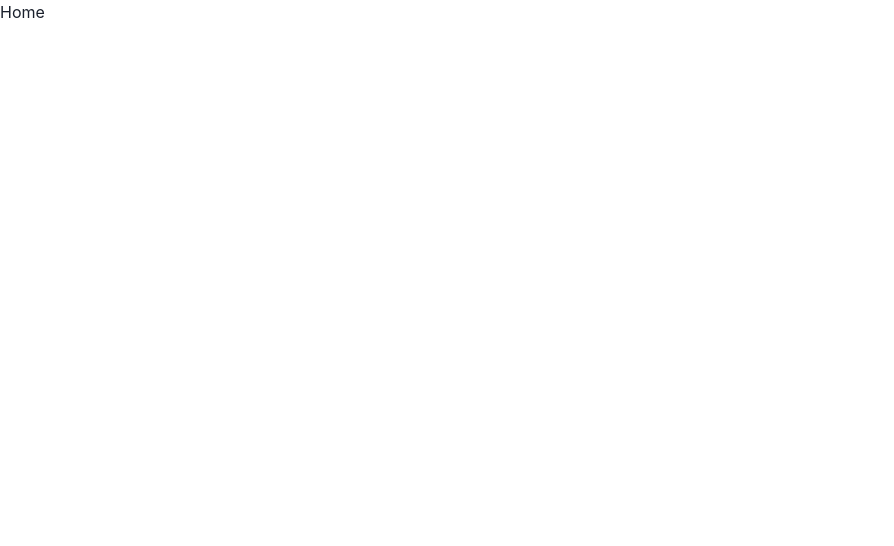
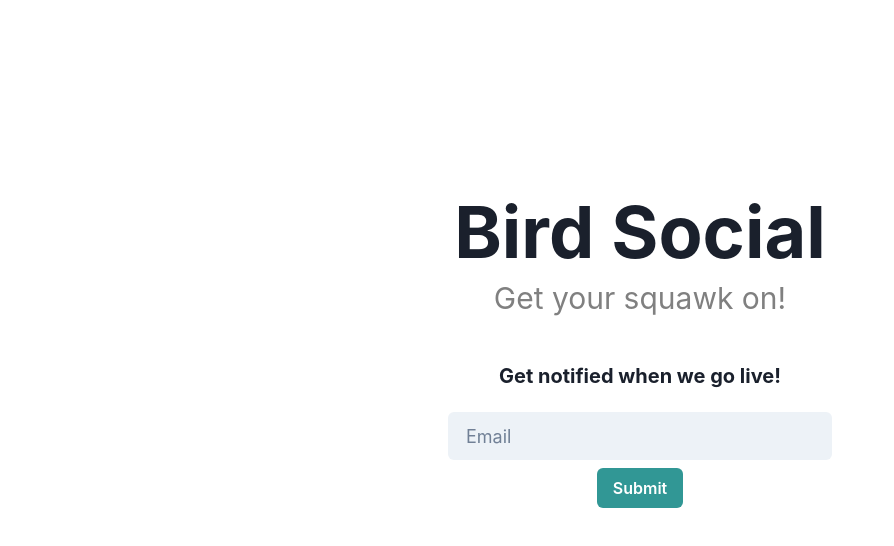
Before and after one commit to Name-Not-Included-Studios/bird-web, a Next.js app: page / in a window 1280 px wide. Shown: the top 546 px of the page, without its empty margins (0-894 px from the left). Built offline with nearby package versions, Linux system fonts and the light colour scheme.

Commit message:
feat(global): add landing page

```diff
--- /dev/null
+++ b/lib/mongo.ts
@@ -0,0 +1,32 @@
+import { Db, MongoClient } from 'mongodb';
+
+const MONGODB_URI = process.env.MONGODB_URI || "";
+const DB_NAME = process.env.DB_NAME || "";
+
+if (!MONGODB_URI || !DB_NAME) {
+	throw new Error("Add db vars to .env");
+}
+
+let cachedClient: MongoClient;
+let cachedDb: Db;
+
+export const connect = async () => {
+	if (cachedClient && cachedDb) {
+		return {
+			client: cachedClient,
+			db: cachedDb,
+		};
+	}
+
+	let client = new MongoClient(MONGODB_URI);
+	await client.connect();
+	let db = client.db(DB_NAME);
+
+	cachedClient = client;
+	cachedDb = db;
+
+	return {
+		client: cachedClient,
+		db: cachedDb,
+	};
+};
--- a/package.json
+++ b/package.json
@@ -17,16 +17,19 @@
 		"@types/node": "18.11.9",
 		"@types/react": "^18.0.25",
 		"@types/react-dom": "18.0.9",
+		"class-validator": "^0.13.2",
 		"eslint": "8.27.0",
 		"eslint-config-next": "13.0.3",
 		"formik": "^2.2.9",
 		"framer-motion": "^6",
+		"mongodb": "^4.12.1",
 		"next": "13.0.3",
 		"react": "18.2.0",
 		"react-dom": "18.2.0",
 		"react-icons": "^4.6.0",
 		"react-share": "^4.4.1",
-		"typescript": "4.9.3"
+		"typescript": "4.9.3",
+		"zod": "^3.19.1"
 	},
 	"devDependencies": {
 		"cz-conventional-changelog": "3.3.0"
--- /dev/null
+++ b/pages/api/email.ts
@@ -0,0 +1,43 @@
+import { NextApiRequest, NextApiResponse } from 'next';
+import { z } from 'zod';
+
+import { connect } from '../../lib/mongo';
+
+interface Body {
+	email: string;
+}
+
+const schema = z.object({
+	email: z.string().email(),
+});
+
+export default async function handler(
+	req: NextApiRequest,
+	res: NextApiResponse
+) {
+	if (req.method !== "POST") return;
+
+	let data: Body;
+
+	try {
+		data = schema.parse(JSON.parse(req.body));
+	} catch (error) {
+		return res.status(400).json({ unique: true });
+	}
+
+	try {
+		let { db } = await connect();
+
+		const exists = await db.collection("emails").findOne({ email: data.email });
+
+		if (exists) return res.status(400).json({ unique: false });
+
+		await db.collection("emails").insertOne(data);
+
+		return res.status(201).json({ unique: true });
+	} catch (error) {
+		console.log(error);
+
+		return res.status(500).json({ unique: true });
+	}
+}
--- a/pages/index.tsx
+++ b/pages/index.tsx
@@ -1,9 +1,151 @@
+import {
+    Alert,
+    AlertDescription,
+    AlertIcon,
+    AlertTitle,
+    Box,
+    Button,
+    CloseButton,
+    FormControl,
+    FormErrorMessage,
+    Heading,
+    Input,
+    Stack,
+    Text,
+    useDisclosure,
+} from '@chakra-ui/react';
+import { Formik } from 'formik';
 import React from 'react';
 
 type Props = {};
 
+interface EmailForm {
+	email?: string;
+}
+
 const Home = (props: Props) => {
-	return <div>Home</div>;
+	const {
+		isOpen: isVisible,
+		onClose,
+		onOpen,
+	} = useDisclosure({ defaultIsOpen: false });
+
+	const initialValues: EmailForm = { email: "" };
+
+	return (
+		<Stack alignItems={"center"} justifyContent={"center"} h={"100vh"}>
+			<Stack
+				height={"60%"}
+				justifyContent={"space-evenly"}
+				alignItems={"center"}
+			>
+				<Stack alignItems={"center"}>
+					<Heading size={"4xl"}>Bird Social</Heading>
+					<Text fontSize={"3xl"} color={"GrayText"}>
+						Get your squawk on!
+					</Text>
+				</Stack>
+				<Stack alignItems={"center"} gap={6} h={"50%"}>
+					<Heading size={"md"}>Get notified when we go live!</Heading>
+					<Formik
+						initialValues={initialValues}
+						validate={(values) => {
+							const errors: EmailForm = {};
+							if (!values.email) {
+								errors.email = "Required";
+							} else if (
+								!/^[A-Z0-9._%+-]+@[A-Z0-9.-]+\.[A-Z]{2,}$/i.test(values.email)
+							) {
+								errors.email = "Invalid email address";
+							}
+							return errors;
+						}}
+						onSubmit={async (values, { setSubmitting, setErrors }) => {
+							const data = await fetch("/api/email", {
+								method: "POST",
+								body: JSON.stringify(values),
+							});
+
+							if (!data.ok) {
+								const body: { unique: boolean } = await data.json();
+								if (!body.unique)
+									setErrors({ email: "Email has already been added!" });
+								else setErrors({ email: "Invalid email!" });
+							} else if (data.ok) {
+								onOpen();
+							}
+
+							setSubmitting(false);
+						}}
+					>
+						{({
+							values,
+							errors,
+							touched,
+							handleChange,
+							handleBlur,
+							handleSubmit,
+							isSubmitting,
+						}) => (
+							<form onSubmit={handleSubmit}>
+								<Stack alignItems={"center"} gap={2} w={"sm"}>
+									<FormControl
+										isInvalid={
+											errors.email && errors.email?.length > 0 ? true : false
+										}
+									>
+										<Input
+											type="text"
+											name="email"
+											placeholder="Email"
+											onChange={handleChange}
+											onBlur={handleBlur}
+											value={values.email}
+											variant={"filled"}
+											size={"lg"}
+											isInvalid={errors.email ? true : false}
+										/>
+										{errors.email && touched.email && errors.email && (
+											<FormErrorMessage>{errors.email}</FormErrorMessage>
+										)}
+									</FormControl>
+
+									<Button
+										type="submit"
+										colorScheme={"teal"}
+										disabled={isSubmitting}
+										isLoading={isSubmitting}
+										loadingText={"Submitting"}
+									>
+										Submit
+									</Button>
+									{isVisible && (
+										<Alert status="success">
+											<AlertIcon />
+											<Box>
+												<AlertTitle>You&apos;re signed up!</AlertTitle>
+												<AlertDescription>
+													We&apos;ll send you email updates as the product
+													progresses!
+												</AlertDescription>
+											</Box>
+											<CloseButton
+												alignSelf="flex-start"
+												position="relative"
+												right={-1}
+												top={-1}
+												onClick={onClose}
+											/>
+										</Alert>
+									)}
+								</Stack>
+							</form>
+						)}
+					</Formik>
+				</Stack>
+			</Stack>
+		</Stack>
+	);
 };
 
 export default Home;
--- a/tsconfig.json
+++ b/tsconfig.json
@@ -13,7 +13,8 @@
 		"resolveJsonModule": true,
 		"isolatedModules": true,
 		"jsx": "preserve",
-    "incremental": true
+		"incremental": true,
+		"experimentalDecorators": true
 	},
 	"include": ["next-env.d.ts", "**/*.ts", "**/*.tsx"],
 	"exclude": ["node_modules"]
```
Also changed, not shown: 1 other file (tests, documents, lock files or other folders). Lines whose indentation alone changed are shown as unchanged.
